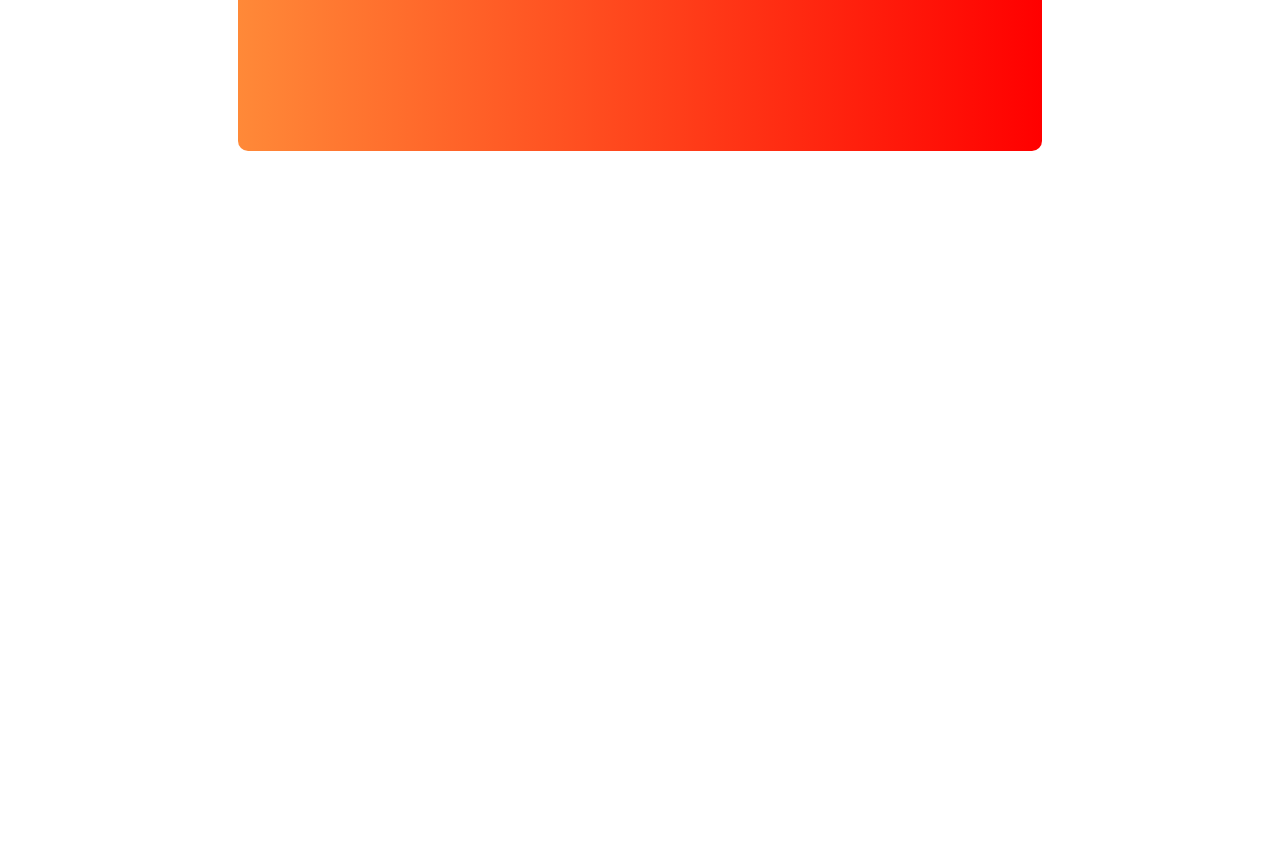
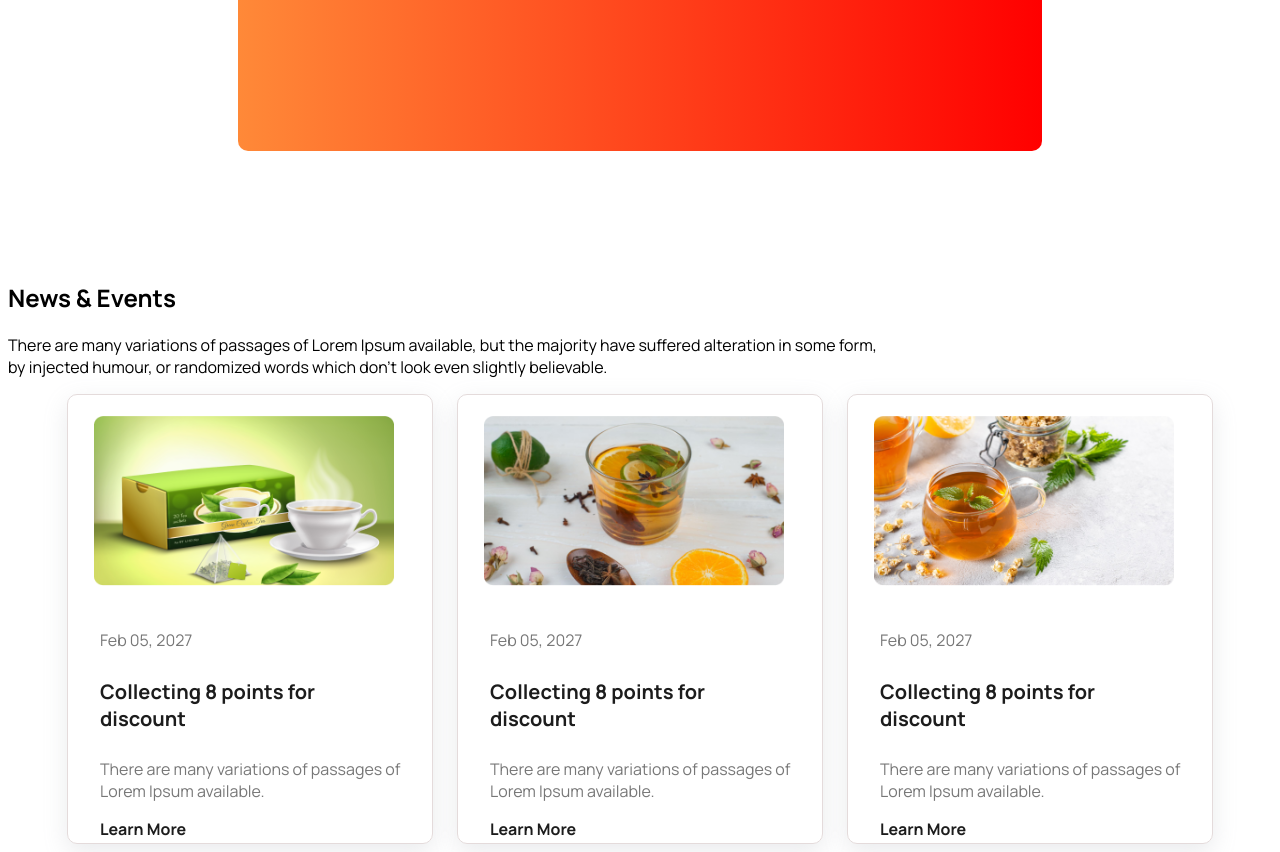
Before and after one commit to WAHAB-RUBEL/tea-website-2024, a plain HTML site: page index.html in a window 1280 px wide. Shown: the part 2546-3398 px from the top of the page. Before the commit the page ends 2827 px from the top, so only its background shows below. Drawn offline with Linux system fonts and the light colour scheme.

Commit message:
complite news events

```diff
--- a/index.html
+++ b/index.html
@@ -101,5 +101,32 @@
     </div>
   </div>
  </section>
+ <section>
+  <h1>News & Events</h1>
+  <p>There are many variations of passages of Lorem Ipsum available, but the majority have suffered alteration in some form, <br> by injected humour, or randomized words which don't look even slightly believable. </p>
+  <div class="event-section">
+    <div class="event">
+      <img src="./images/news-1.png" alt="">
+      <p class="date">Feb 05, 2027</p>
+      <h4 class="new-title">Collecting 8 points for <br> discount</h4>
+      <p class="new-description">There are many variations of passages of Lorem Ipsum available.</p>
+      <p class="news-more">Learn More</p>
+    </div>
+    <div class="event">
+      <img src="./images/news-2.png" alt="">
+      <p class="date">Feb 05, 2027</p>
+      <h4 class="new-title">Collecting 8 points for <br> discount</h4>
+      <p class="new-description">There are many variations of passages of Lorem Ipsum available.</p>
+      <p class="news-more">Learn More</p>
+    </div>
+    <div class="event">
+      <img src="./images/news-3.png" alt="">
+      <p class="date">Feb 05, 2027</p>
+      <h4 class="new-title">Collecting 8 points for <br> discount</h4>
+      <p class="new-description">There are many variations of passages of Lorem Ipsum available.</p>
+      <p class="news-more">Learn More</p>
+    </div>
+  </div>
+ </section>
 </body>
 </html>
--- a/style.css
+++ b/style.css
@@ -198,3 +198,45 @@ margin-bottom: 25px;
   font-size: 16px;
   color: rgba(93, 90, 111, 1);
 }
+
+/** ---------------event style-------------------- **/
+.event{
+  width: 364px;
+  height: 448px;
+  border: 1px solid rgb(228, 219, 219);
+  box-shadow: rgba(149, 157, 165, 0.2) 0px 8px 24px;
+  border-radius: 10px;
+}
+.event img{
+  width: 300px;
+  height: 170px;
+  margin: 21px 26px 22px;
+}
+.date{
+  font-size: 16px;
+  color: rgba(119, 119, 119, 1);
+  margin-left: 32px;
+}
+.new-title{
+  font-weight: 700;
+  font-size: 20px;
+  color: rgba(28, 28, 28, 1);
+  margin-left: 32px;
+}
+.new-description{
+  font-size: 16px;
+  color: rgba(119, 119, 119, 1);
+  margin-left: 32px;
+}
+.news-more{
+  font-weight: 700;
+  font-size: 16px;
+  color: rgba(28, 28, 28, 1);
+  margin-left: 32px;
+}
+.event-section{
+  display: flex;
+  justify-content: center;
+  align-items: center;
+  gap: 24px;
+}
```
